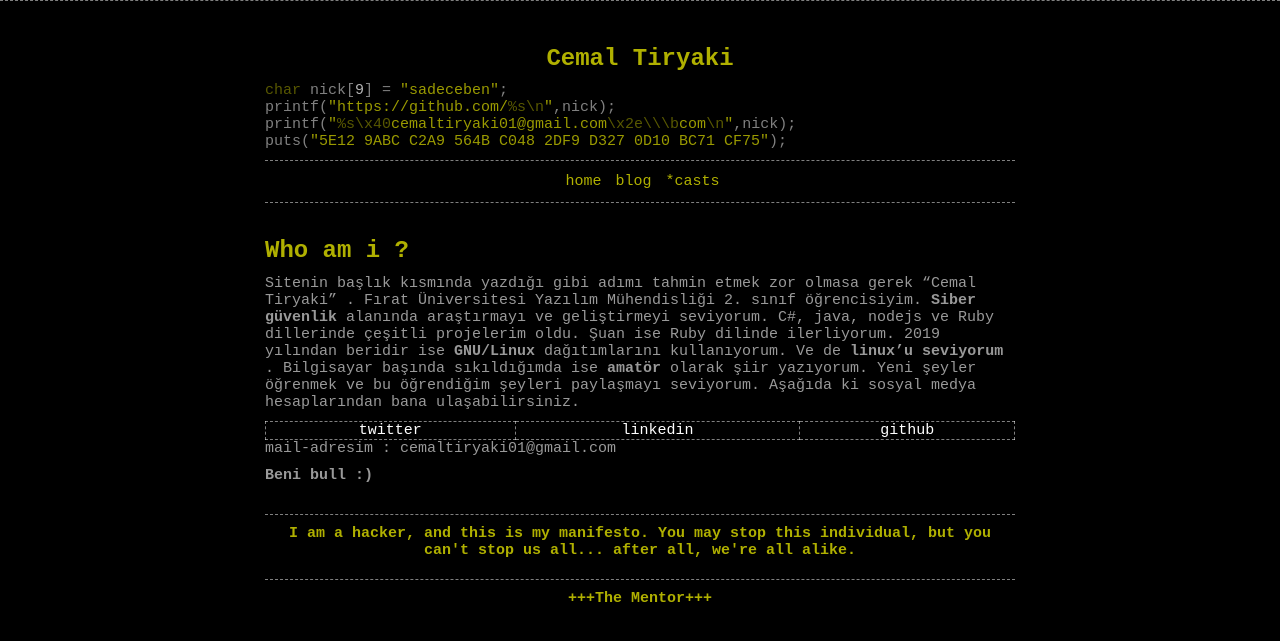
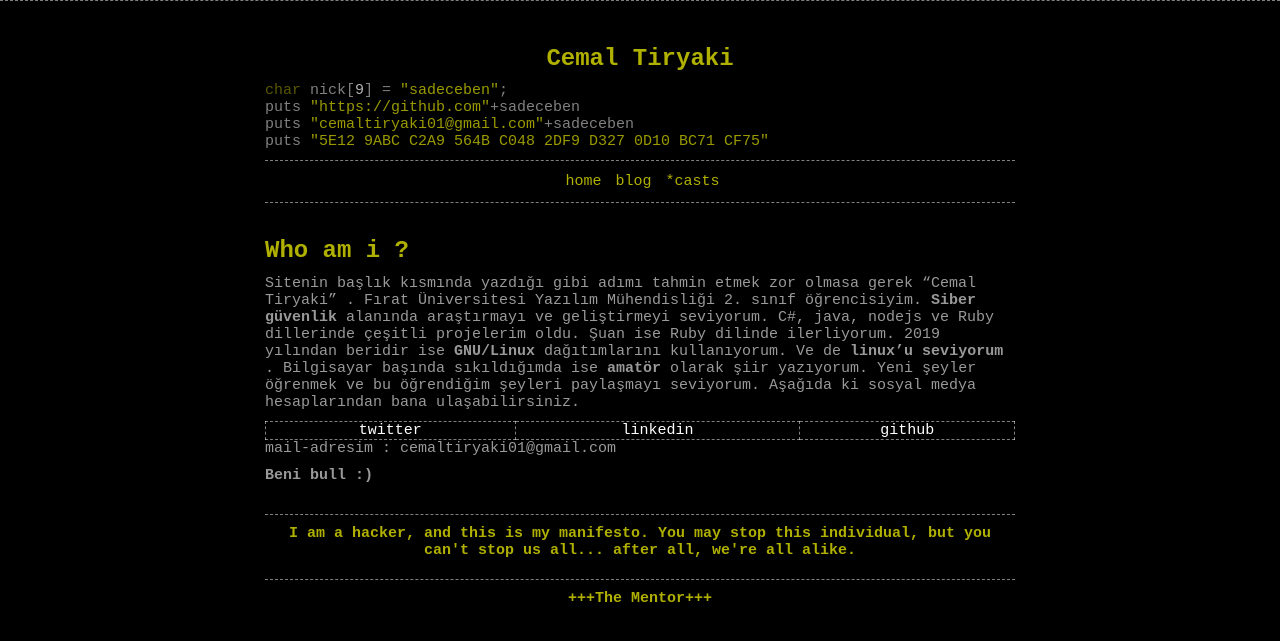
Before and after one commit to sadeceben/sadeceben.github.io, a Jekyll site: the page built from index.md, in a window 1280 px wide. Shown: the top 641 px of the page. Built offline with Jekyll 4.4.1, drawn with Linux system fonts in a browser that asks for light colours; our own code applies the rules of GitHub Pages for plain Markdown files.

Commit message:
Update header.html

```diff
--- a/_includes/header.html
+++ b/_includes/header.html
@@ -5,16 +5,16 @@
     <span class="reserved">char</span> nick[<span class="number">9</span>] = <span class="string">"{{ site.nick }}"</span>;
     </p>
     <p>
-    printf(<a href="https://{{ site.source_code.server }}/{{ site.source_code.nick }}" target="_blank"><span class="string">"https://{{ site.source_code.server }}/<span class="reserved">%s\n</span>"</span></a>,nick);
+    puts <a href="https://{{ site.source_code.server }}/{{ site.source_code.nick }}" target="_blank"><span class="string">"https://{{ site.source_code.server }}"</span></a>+sadeceben
     </p>
     <p>
-    printf(<span class="string">"<span class="reserved">%s\x40</span>{{ site.mail.domain }}<span class="reserved">\x2e\\\b</span>{{ site.mail.ext }}<span class="reserved">\n</span>"</span>,nick);
+    puts <span class="string">"{{ site.mail.domain }}"</span>+sadeceben
     </p>
     <!-- <p>
             printf(<a href="https://{{ site.blog.nick }}.{{ site.blog.server }}" target="_blank"><span class="string">"https://<span class="reserved">%s</span>.{{ site.blog.server }}<span class="reserved">\n</span>"</span></a>,nick);
         </p> -->
     <p>
-    puts(<a href="{{ site.baseurl }}misc/pubkey.gpg.txt" target="_blank"><span class="string">"5E12 9ABC C2A9 564B C048  2DF9 D327 0D10 BC71 CF75"</span></a>);
+    puts <a href="https://erdoganyoksul.com/" target="_blank"><span class="string">"5E12 9ABC C2A9 564B C048  2DF9 D327 0D10 BC71 CF75"</span></a>
     </p>
   </div>
 </header>
```
